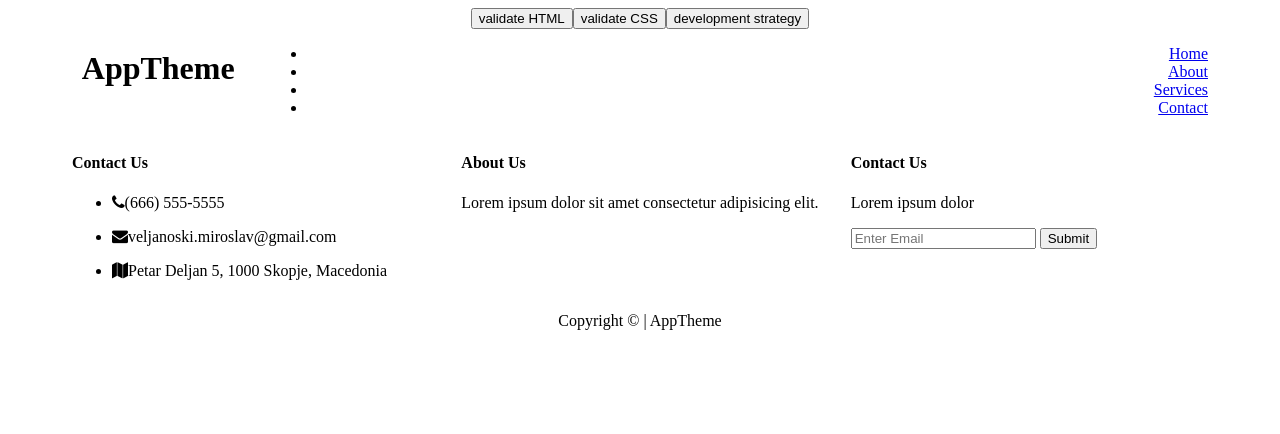
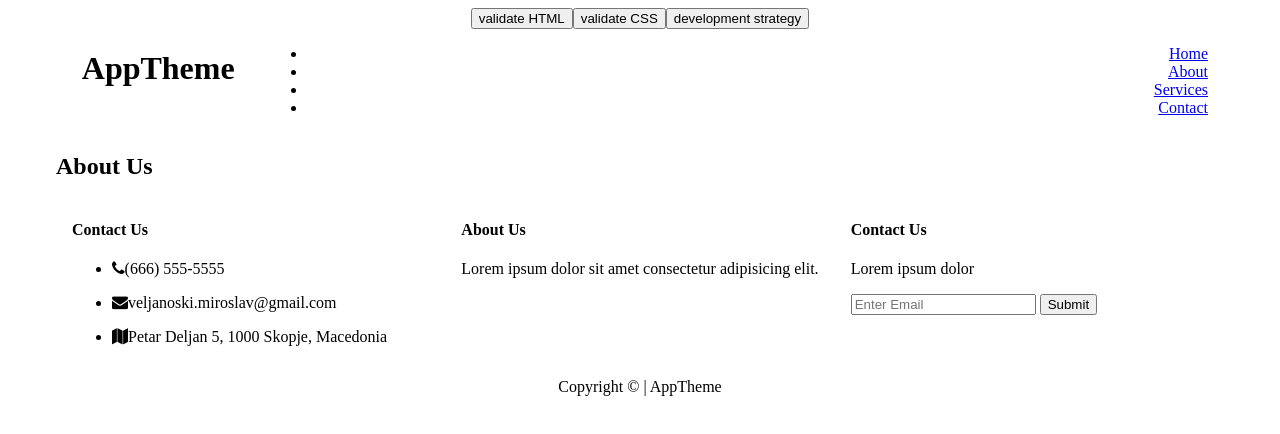
Before and after one commit to miroslavveljanoski/app-theme, a plain HTML site: page about.html in a window 1280 px wide. Drawn offline with Linux system fonts and the light colour scheme.

Commit message:
Add subheader to the about page

```diff
--- a/about.html
+++ b/about.html
@@ -31,6 +31,17 @@
         </div>
       </div>
     </header>
+
+    <!--SUBHEADER-->
+    <section id="subheader">
+      <div class="container">
+        <div class="row">
+          <div>
+            <h2>About Us</h2>
+          </div>
+        </div>
+      </div>
+    </section>
 
     <!--COMPANY INFO-->
     <section id="company-info">
```
